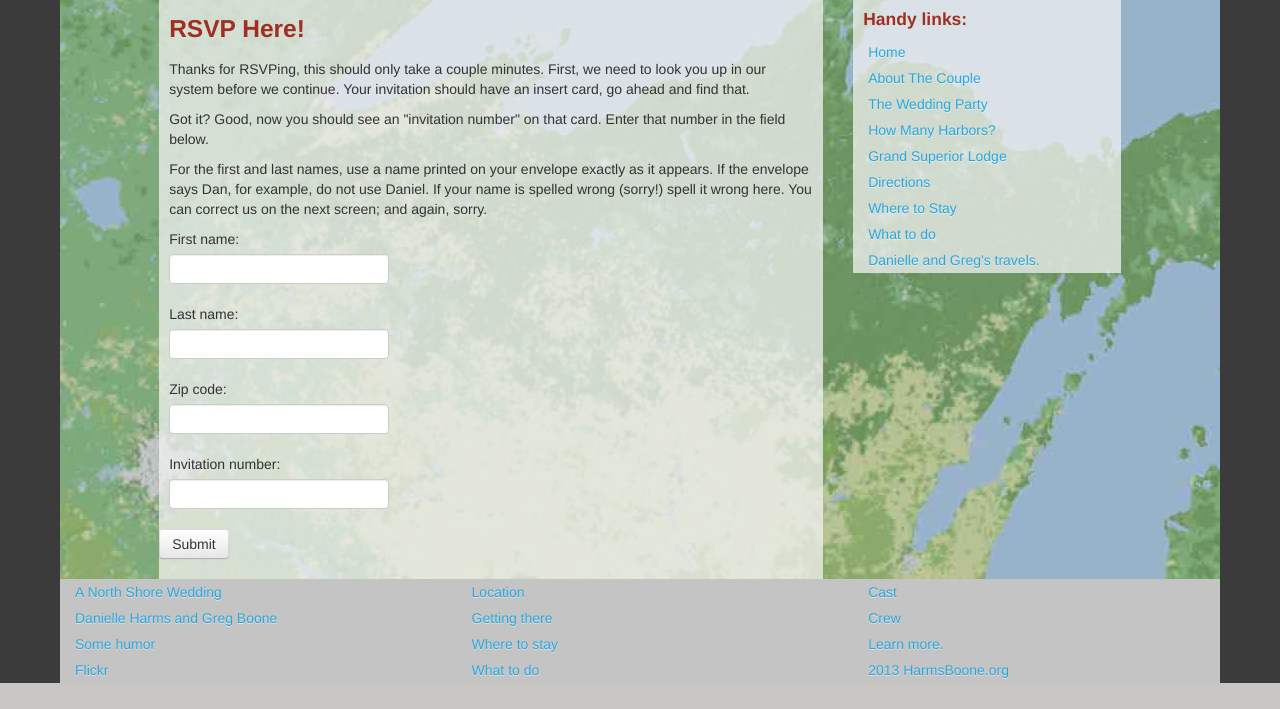
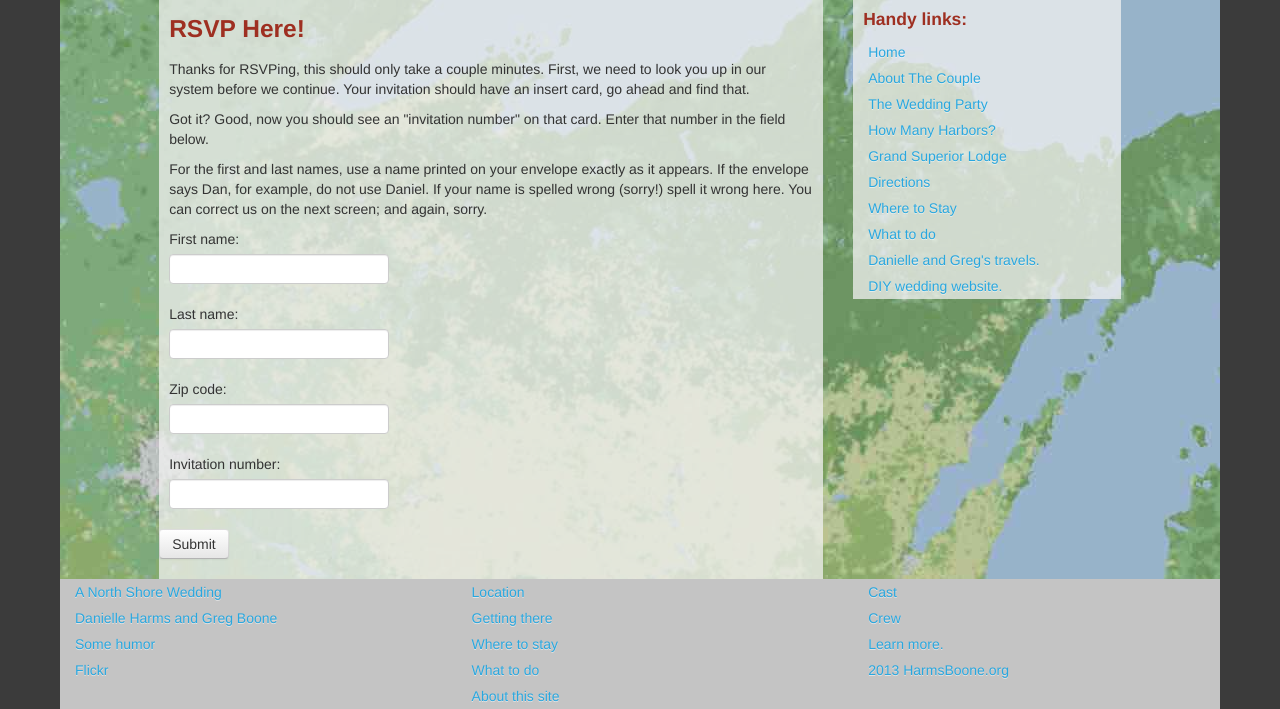
Before and after one commit to gboone/wedding.harmsboone.org, a Django app: template rsvp/templates/auth.html in a window 1280 px wide. Shown: the part 172-881 px from the top of the page. Before the commit the page ends 855 px from the top, so only its background shows below. Run offline with Django 3.2, Linux system fonts and the light colour scheme; the template is opened without the code that fills it: values that come from a table or form of the project are taken from there, others are empty; parts of the project's set-up code (start-up, migrations or seed data) failed here and were passed over.

Commit message:
Add credits

```diff
--- a/posts/templates/base.html
+++ b/posts/templates/base.html
@@ -85,6 +85,7 @@
 					<li><a href="/lodging/">Where to Stay</a></li>
 					<li><a href="/activities/">What to do</a></li>
 					<li><a href="http://harmsboone.org/">Danielle and Greg's travels.</a></li>
+					<li><a href="http://github.com/gboone/wedding.harmsboone.org">DIY wedding website.</a></li>
 				</ul>
 
 				</div>
@@ -102,6 +103,7 @@
 				<li><a href="/directions/">Getting there</a></li>
 				<li><a href="/lodging/">Where to stay</a></li>
 				<li><a href="/activities/">What to do</a></li>
+				<li><a href="/credits/">About this site</a></li>
 			</ul>
 			<ul class="span4 nav nav-list">
 				<li><a href="/the_couple/">Cast</a></li>
```
